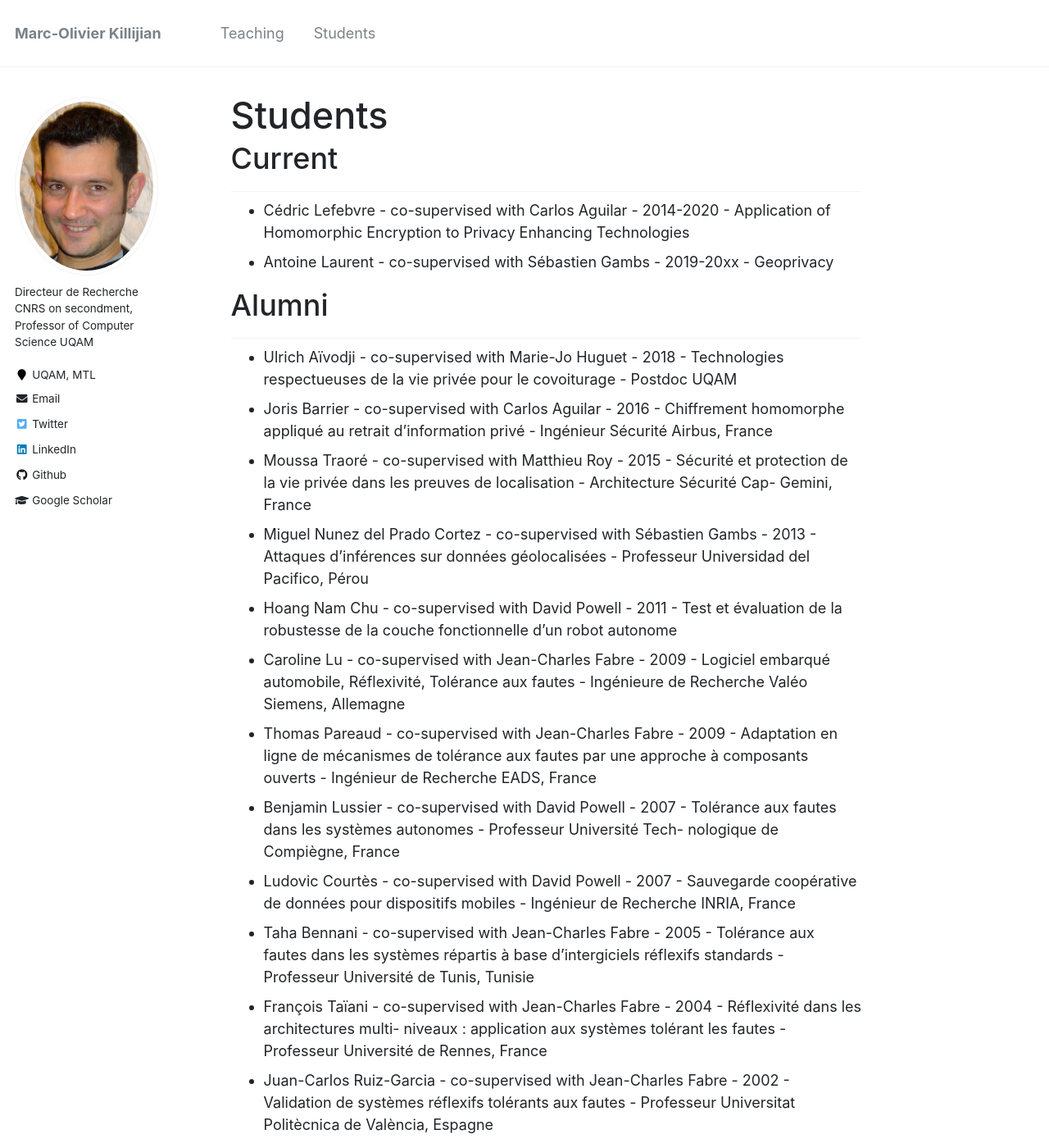
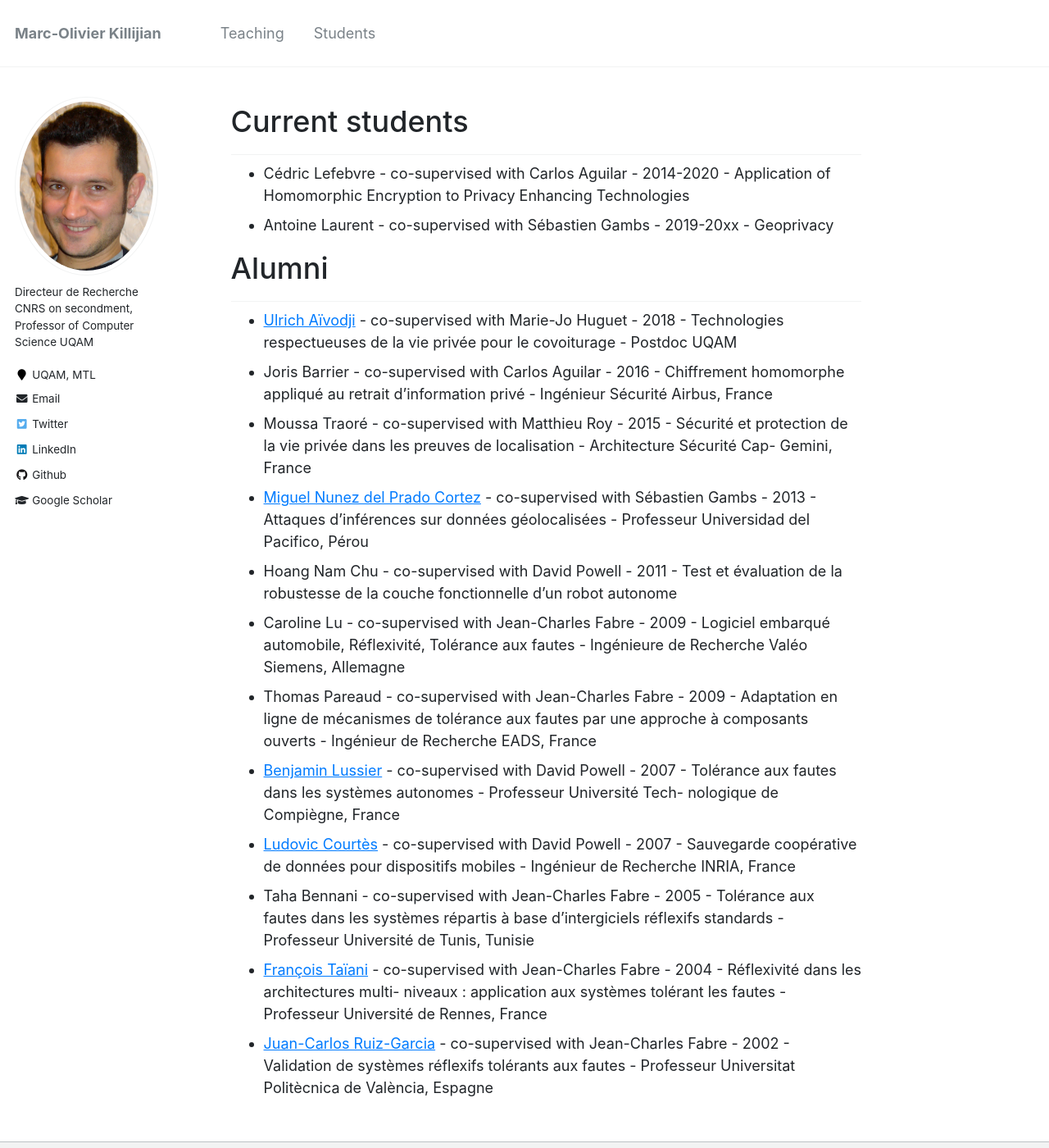
Before and after one commit to Kirija/kirija.github.io, a Jekyll site: the page built from _pages/students.md, in a window 1280 px wide and 1400 px high. Shown: the whole window at 82% size. Built offline with Jekyll 4.4.1, drawn with Linux system fonts in a browser that asks for light colours; part of the change alters nothing that is shown.

```diff
--- a/_pages/students.md
+++ b/_pages/students.md
@@ -1,27 +1,27 @@
 ---
 permalink: /students/
-title: "Students"
+title: ""
 author_profile: true
 redirect_from:
   - /students.html
 ---
 
-## Current
+## Current students
 
   - Cédric Lefebvre - co-supervised with Carlos Aguilar - 2014-2020 - Application of Homomorphic Encryption to Privacy Enhancing Technologies
   - Antoine Laurent - co-supervised with Sébastien Gambs - 2019-20xx - Geoprivacy
 
 ## Alumni
 
-  - Ulrich Aïvodji - co-supervised with Marie-Jo Huguet - 2018 - Technologies respectueuses de la vie privée pour le covoiturage - Postdoc UQAM
+  - [Ulrich Aïvodji](https://aivodji.github.io) - co-supervised with Marie-Jo Huguet - 2018 - Technologies respectueuses de la vie privée pour le covoiturage - Postdoc UQAM
   - Joris Barrier - co-supervised with Carlos Aguilar - 2016 - Chiffrement homomorphe appliqué au retrait d’information privé - Ingénieur Sécurité Airbus, France
   - Moussa Traoré - co-supervised with Matthieu Roy - 2015 - Sécurité et protection de la vie privée dans les preuves de localisation - Architecture Sécurité Cap- Gemini, France
-  - Miguel Nunez del Prado Cortez - co-supervised with Sébastien Gambs - 2013 - Attaques d’inférences sur données géolocalisées - Professeur Universidad del Pacifico, Pérou
+  - [Miguel Nunez del Prado Cortez](https://www.up.edu.pe/Paginas/perfil-docente.aspx?idd=000186597) - co-supervised with Sébastien Gambs - 2013 - Attaques d’inférences sur données géolocalisées - Professeur Universidad del Pacifico, Pérou
   - Hoang Nam Chu - co-supervised with David Powell - 2011 - Test et évaluation de la robustesse de la couche fonctionnelle d’un robot autonome
   - Caroline Lu - co-supervised with Jean-Charles Fabre - 2009 - Logiciel embarqué automobile, Réflexivité, Tolérance aux fautes - Ingénieure de Recherche Valéo Siemens, Allemagne
   - Thomas Pareaud - co-supervised with Jean-Charles Fabre - 2009 - Adaptation en ligne de mécanismes de tolérance aux fautes par une approche à composants ouverts - Ingénieur de Recherche EADS, France
-  - Benjamin Lussier - co-supervised with David Powell - 2007 - Tolérance aux fautes dans les systèmes autonomes - Professeur Université Tech- nologique de Compiègne, France
-  - Ludovic Courtès - co-supervised with David Powell - 2007 - Sauvegarde coopérative de données pour dispositifs mobiles - Ingénieur de Recherche INRIA, France
+  - [Benjamin Lussier](https://www.hds.utc.fr/~blussier) - co-supervised with David Powell - 2007 - Tolérance aux fautes dans les systèmes autonomes - Professeur Université Tech- nologique de Compiègne, France
+  - [Ludovic Courtès](http://people.bordeaux.inria.fr/lcourtes/) - co-supervised with David Powell - 2007 - Sauvegarde coopérative de données pour dispositifs mobiles - Ingénieur de Recherche INRIA, France
   - Taha Bennani - co-supervised with Jean-Charles Fabre - 2005 - Tolérance aux fautes dans les systèmes répartis à base d’intergiciels réflexifs standards - Professeur Université de Tunis, Tunisie
-  - François Taïani - co-supervised with Jean-Charles Fabre - 2004 - Réflexivité dans les architectures multi- niveaux : application aux systèmes tolérant les fautes - Professeur Université de Rennes, France
-  - Juan-Carlos Ruiz-Garcia - co-supervised with Jean-Charles Fabre - 2002 - Validation de systèmes réflexifs tolérants aux fautes - Professeur Universitat Politècnica de València, Espagne
+  - [François Taïani](https://ftaiani.ouvaton.org) - co-supervised with Jean-Charles Fabre - 2004 - Réflexivité dans les architectures multi- niveaux : application aux systèmes tolérant les fautes - Professeur Université de Rennes, France
+  - [Juan-Carlos Ruiz-Garcia](http://www.upv.es/pls/oalu/sic_per.info_persona?PE=78mSD%2FYIsTjcqGHggsf0ONTIL%2Bpmbukm8EM9eMosdof0i7lVQyCjFXaFOtRc0p0zAyXOIfqvaKoqEy%2FaL%2Fe%2F6dh3BDCFeeGAv%2FtALmMVDV2WOWhfkW%2F7VA%3D%3D&P_IDIOMA=c&P_TIPOBUS=0&P_VISTA=) - co-supervised with Jean-Charles Fabre - 2002 - Validation de systèmes réflexifs tolérants aux fautes - Professeur Universitat Politècnica de València, Espagne
```
